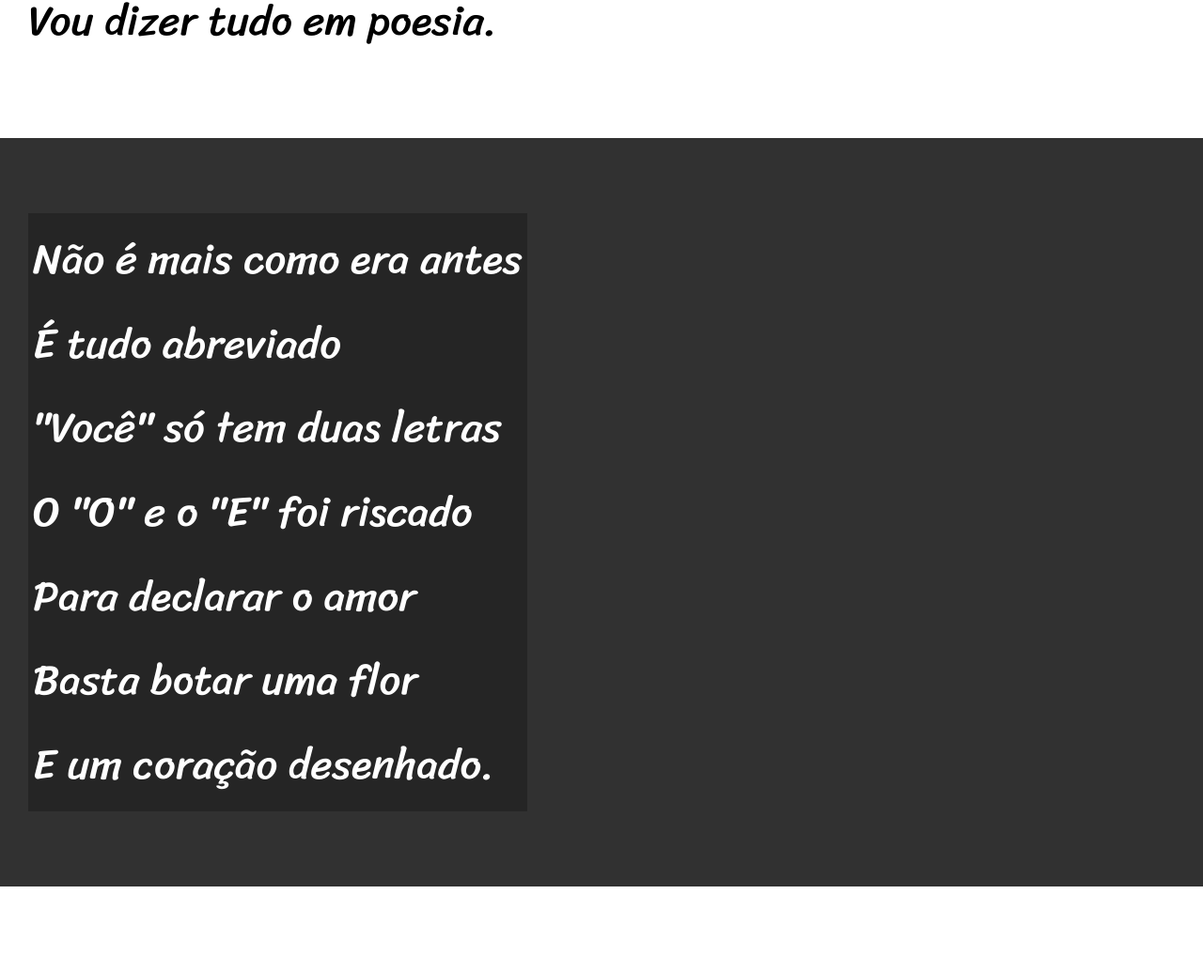
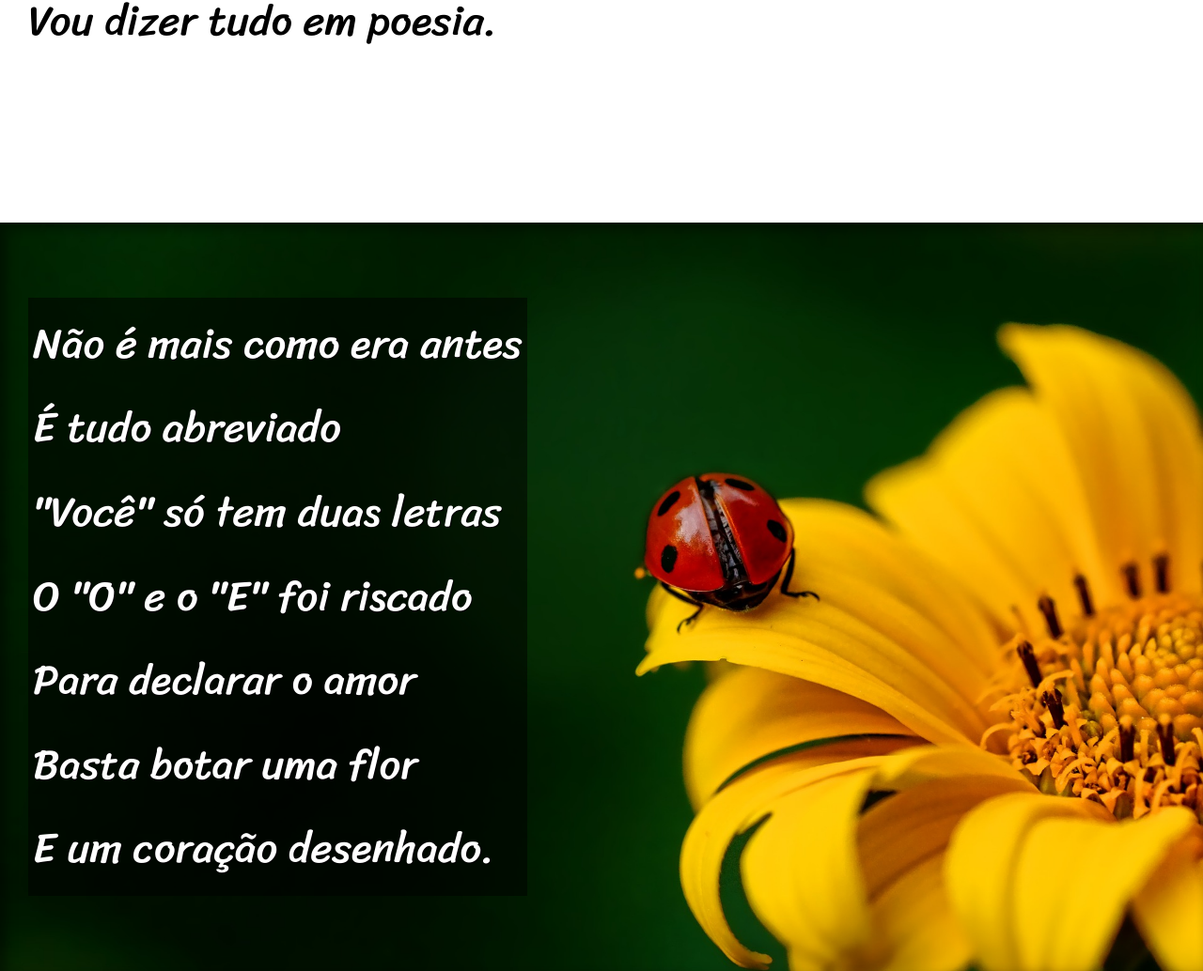
Before and after one commit to TiagoSouzaTS/site-cordel, a plain HTML site: page index.html in a window 1280 px wide. Shown: the part 900-1934 px from the top of the page at 94% size. Drawn offline with Linux system fonts and the light colour scheme.

Commit message:
Finalizado o projeto cordel

```diff
--- a/index.html
+++ b/index.html
@@ -30,7 +30,7 @@
 
   </section>
 
-  <section class="imagem">
+  <section class="imagem" id="img01">
 
     <p>
       Não é mais como era antes <br>
@@ -68,7 +68,7 @@
 
   </section>
 
-  <section class="imagem">
+  <section class="imagem" id="img02">
 
     <p>
       Tenho saudade das cartas <br>
--- a/style.css
+++ b/style.css
@@ -57,6 +57,10 @@ section {
   font-size: 3.5vw;
 }
 
+section > p {
+  padding-bottom: 2em;
+}
+
 section.normal {
   background-color: white;
   color: black;
@@ -64,15 +68,29 @@ section.normal {
 }
 
 section.imagem {
+  background-size: cover;
+  background-attachment: fixed;
   background-color: rgb(49, 49, 49);
   color: white;
+  box-shadow: inset 6px 6px 13px 0px rgba(0, 0, 0, 0.473);
+}
+
+section.imagem > p {
+  background-color: rgba(0, 0, 0, 0.514);
+  display: inline-block;
+  padding: 5px;
+  text-shadow: 1px 1px 0px black;
+}
+
+section#img01 {
+  background-image: url(imagens/background001.jpg);
+  background-position: right center;
 
 }
 
-section.imagem > p {
-  background-color: rgba(0, 0, 0, 0.253);
-  display: inline-block;
-  padding: 5px;
+section#img02 {
+  background-image: url(imagens/background002.jpg);
+
 }
 
 footer{
```
